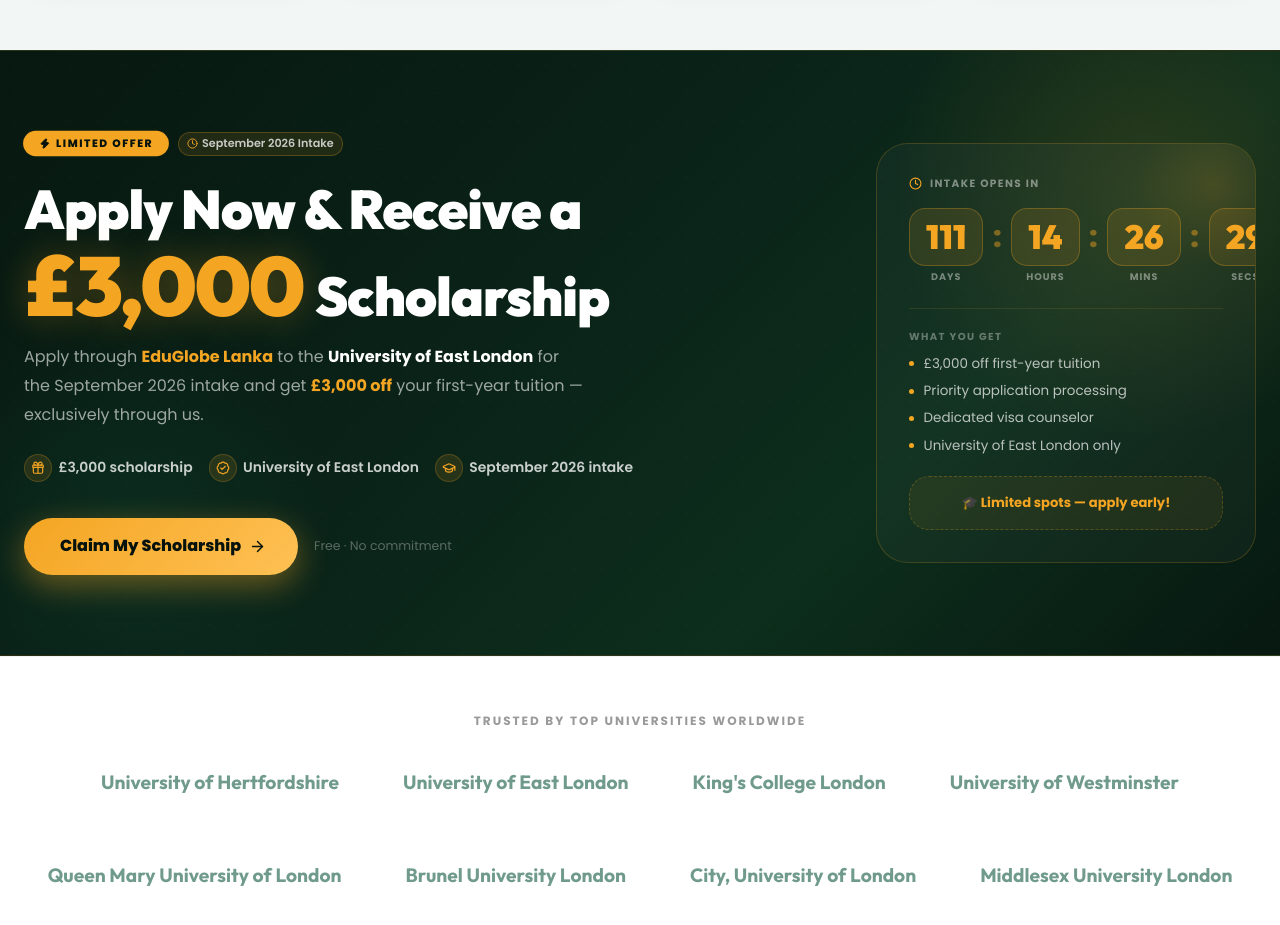
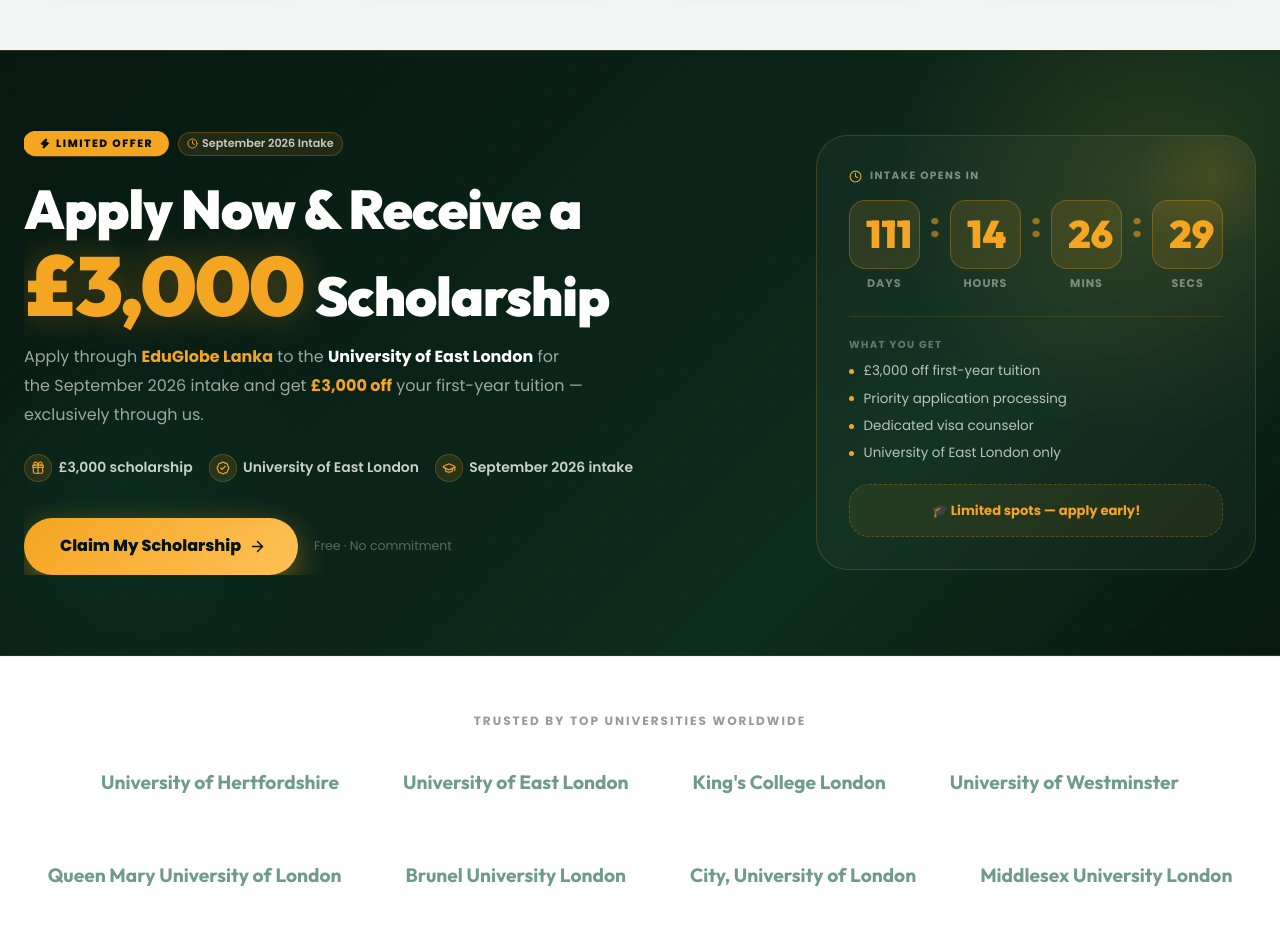
Before and after one commit to eduglobelanka/Website, a React (Vite) app: page / in a window 1280 px wide. Shown: the part 1240-2165 px from the top of the page. Built offline with nearby package versions, Linux system fonts and the light colour scheme.

Commit message:
feat: add ScholarshipBanner component with countdown and application details

```diff
--- a/src/components/ScholarshipBanner.jsx
+++ b/src/components/ScholarshipBanner.jsx
@@ -1,5 +1,5 @@
 import React, { useEffect, useState, useRef } from 'react';
-import { Box, Container, Typography, Button, Chip, useMediaQuery, useTheme } from '@mui/material';
+import { Box, Container, Typography, Button, Chip } from '@mui/material';
 import { motion, useInView } from 'framer-motion';
 import { useNavigate } from 'react-router-dom';
 import { GraduationCap, Zap, Gift, BadgeCheck, Clock, ArrowRight } from 'lucide-react';
@@ -33,28 +33,30 @@
 };
 
 // ── Single countdown tile ─────────────────────────────────────
-function CountBlock({ value, label, compact }) {
+function CountBlock({ value, label }) {
   return (
-    <Box sx={{ textAlign: 'center', flex: compact ? '1 1 0' : 'none', minWidth: 0 }}>
+    <Box sx={{ textAlign: 'center', flex: '1 1 0', minWidth: 0 }}>
       <Box sx={{
         bgcolor: 'rgba(244,165,34,0.12)',
         border: '1px solid rgba(244,165,34,0.28)',
         borderRadius: 2,
-        px: compact ? 1 : { xs: 1.5, md: 2 },
-        py: compact ? 0.8 : { xs: 0.9, md: 1.4 },
-        mb: 0.5,
+        px: { xs: 1, md: 1.5, lg: 2 },
+        py: { xs: 0.8, md: 1.4, lg: 1.8 },
+        mb: { xs: 0.5, md: 0.7 },
+        minWidth: 0,
       }}>
         <Typography sx={{
           color: ORANGE, fontWeight: 900, lineHeight: 1,
-          fontSize: compact ? { xs: '1.35rem', sm: '1.6rem' } : { xs: '1.5rem', md: '2.1rem' },
+          fontSize: { xs: '1.3rem', md: '2rem', lg: '2.4rem' },
           fontFamily: '"Outfit",sans-serif',
+          whiteSpace: 'nowrap',
         }}>
           {String(value).padStart(2, '0')}
         </Typography>
       </Box>
       <Typography sx={{
         color: 'rgba(255,255,255,0.42)',
-        fontSize: compact ? '0.55rem' : '0.6rem',
+        fontSize: { xs: '0.55rem', md: '0.65rem', lg: '0.7rem' },
         fontWeight: 700, letterSpacing: 1, textTransform: 'uppercase',
       }}>
         {label}
@@ -64,15 +66,17 @@
 }
 
 // ── Separator colon ───────────────────────────────────────────
-function Sep({ compact }) {
+function Sep() {
   return (
     <Typography sx={{
-      color: 'rgba(244,165,34,0.45)',
-      fontSize: compact ? '1.1rem' : { xs: '1.4rem', md: '1.8rem' },
+      color: 'rgba(244,165,34,0.55)',
+      fontSize: { xs: '1.1rem', md: '1.7rem', lg: '2rem' },
       fontWeight: 900,
       alignSelf: 'flex-start',
-      mt: compact ? 0.6 : { xs: 0.7, md: 1 },
+      mt: { xs: 0.5, md: 1.0, lg: 1.2 },
       flexShrink: 0,
+      px: { xs: 0.3, md: 0.5 },
+      lineHeight: 1,
     }}>:</Typography>
   );
 }
@@ -83,9 +87,6 @@
   const ref       = useRef(null);
   const inView    = useInView(ref, { once: true, amount: 0.15 });
   const countdown = useCountdown('2026-09-01T00:00:00');
-  const theme     = useTheme();
-  const isMobile  = useMediaQuery(theme.breakpoints.down('md'));
-
   const perks = [
     { icon: <Gift size={14} />,         text: '£3,000 scholarship' },
     { icon: <BadgeCheck size={14} />,   text: 'University of East London' },
@@ -130,9 +131,10 @@
       <Container maxWidth="xl" sx={{ position: 'relative', zIndex: 1 }}>
         <Box sx={{
           display: 'grid',
-          gridTemplateColumns: { xs: '1fr', lg: '1fr 380px' },
-          gap: { xs: 5, sm: 6, lg: 8 },
+          gridTemplateColumns: { xs: '1fr', lg: '1fr minmax(0, 440px)', xl: '1fr minmax(0, 480px)' },
+          gap: { xs: 5, sm: 6, lg: 6 },
           alignItems: 'center',
+          overflow: 'hidden',
         }}>
 
           {/* ══════════ LEFT — headline + CTA ══════════ */}
@@ -254,22 +256,23 @@
                 </Typography>
               </Box>
 
-              {/* ── Countdown — inline on mobile, uses flex with minWidth:0 ── */}
+              {/* ── Countdown ── */}
               <Box sx={{
                 display: 'flex',
                 alignItems: 'flex-start',
-                gap: { xs: 0.6, sm: 1, md: 1.2 },
+                gap: { xs: 0.5, md: 0.8 },
                 mb: 3,
-                // On very small screens scale down even more
+                width: '100%',
+                overflow: 'hidden',
                 '& *': { boxSizing: 'border-box' },
               }}>
-                <CountBlock value={countdown.days}    label="Days"    compact={isMobile} />
-                <Sep compact={isMobile} />
-                <CountBlock value={countdown.hours}   label="Hours"   compact={isMobile} />
-                <Sep compact={isMobile} />
-                <CountBlock value={countdown.minutes} label="Mins"    compact={isMobile} />
-                <Sep compact={isMobile} />
-                <CountBlock value={countdown.seconds} label="Secs"    compact={isMobile} />
+                <CountBlock value={countdown.days}    label="Days" />
+                <Sep />
+                <CountBlock value={countdown.hours}   label="Hours" />
+                <Sep />
+                <CountBlock value={countdown.minutes} label="Mins" />
+                <Sep />
+                <CountBlock value={countdown.seconds} label="Secs" />
               </Box>
 
               {/* Divider */}
```
